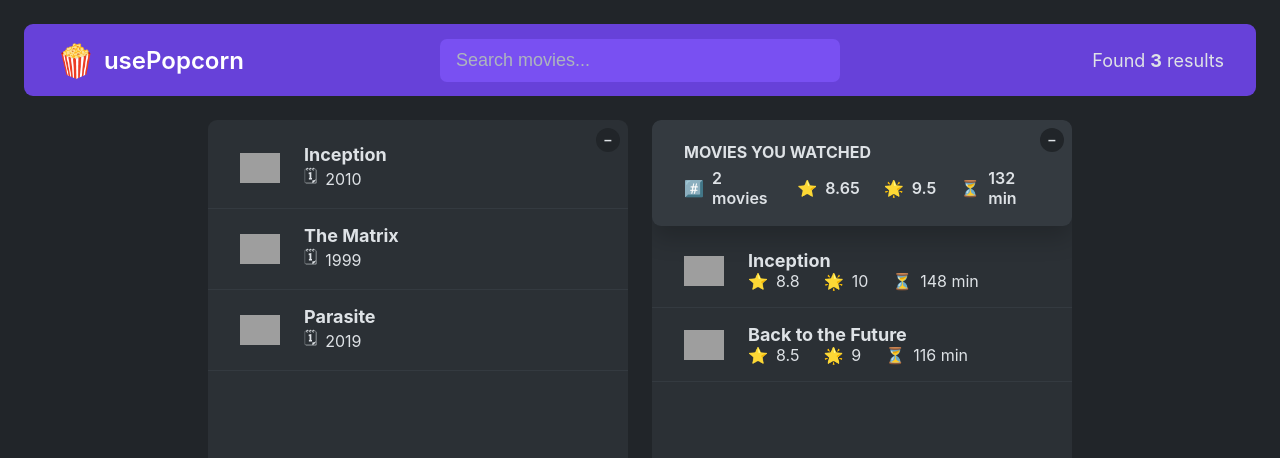
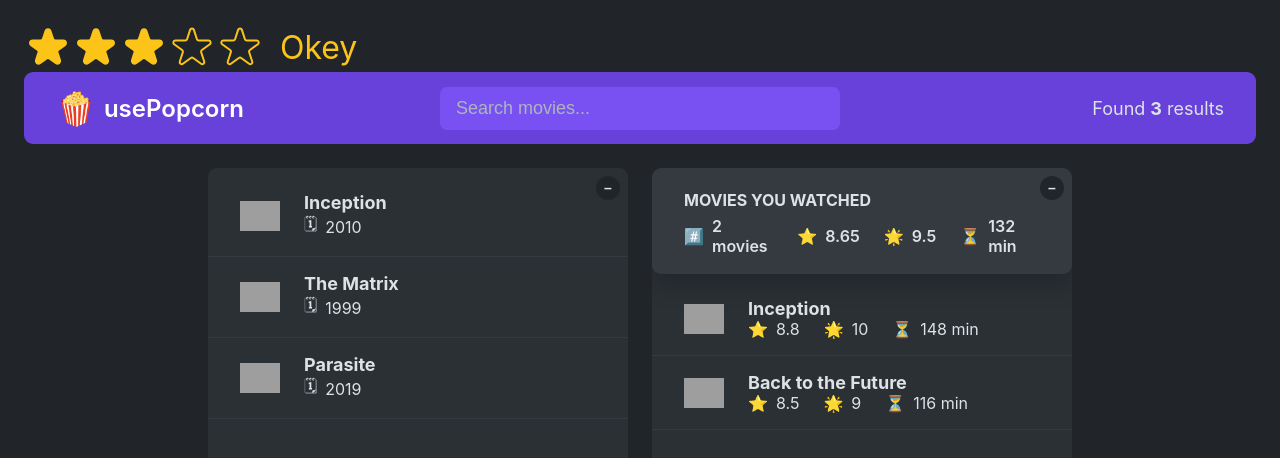
Before and after one commit to rich1eo/usepopcorn, a React (Create React App) app: page / in a window 1280 px wide. Shown: the top 458 px of the page. Built offline with nearby package versions, Linux system fonts and the light colour scheme; grey boxes are pictures that could not be loaded; the HTML template or start-up script is replaced by a standard one.

Commit message:
feature: ListBox, BarNav now reusable, add Stars

```diff
--- a/src/App.tsx
+++ b/src/App.tsx
@@ -1,9 +1,15 @@
-import { useState } from 'react';
+import { ChangeEvent, useState } from 'react';
 import { IMovie } from './types/IMovie';
 import { IWatchedData } from './types/IWatchedData';
 import NavBar from './components/NavBar';
 import ListBox from './components/ListBox';
-import WatchedBox from './components/WatchedBox';
+import Logo from './UI/Logo';
+import Search from './UI/Search';
+import NumResults from './UI/NumResults';
+import MovieList from './components/MovieList';
+import WatchedSummary from './components/WatchedSummary';
+import WatchedList from './components/WatchedList';
+import StarRating from './components/StarRating';
 
 const tempMovieData: IMovie[] = [
   {
@@ -53,34 +59,48 @@
 ];
 
 interface MainProps {
-  movies: IMovie[];
+  children: React.ReactNode;
 }
 
-function Main({ movies }: MainProps) {
-  return (
-    <main className="main">
-      <ListBox movies={movies} />
-      <WatchedBox tempWatchedData={tempWatchedData} />
-    </main>
-  );
+function Main({ children }: MainProps) {
+  return <main className="main">{children}</main>;
 }
 
 export default function App() {
+  const [movies, setMovies] = useState<IMovie[]>(tempMovieData);
+  const [watchedMovies, setWatchedMovies] =
+    useState<IWatchedData[]>(tempWatchedData);
   const [query, setQuery] = useState<string>('');
-  const [movies, setMovies] = useState<IMovie[]>(tempMovieData);
 
-  function handleSetQuery(value: string) {
-    setQuery(value);
+  function handleSetQuery(event: ChangeEvent<HTMLInputElement>) {
+    setQuery(event.target.value);
   }
 
   return (
     <>
-      <NavBar
-        moviesLen={movies.length}
-        query={query}
-        onHandleQuery={handleSetQuery}
+      <StarRating
+        maxRating={5}
+        messages={['Terrible', 'Bad', 'Okey', 'Good', 'Amazing']}
+        defaultRating={3}
       />
-      <Main movies={movies} />
+      <NavBar>
+        <Logo />
+        <Search
+          value={query}
+          onChange={handleSetQuery}
+          placeholder="Search movies..."
+        />
+        <NumResults movies={movies} />
+      </NavBar>
+      <Main>
+        <ListBox>
+          <MovieList movies={movies} />
+        </ListBox>
+        <ListBox>
+          <WatchedSummary watched={watchedMovies} />
+          <WatchedList watched={watchedMovies} />
+        </ListBox>
+      </Main>
     </>
   );
 }
--- a/src/UI/NumResults.tsx
+++ b/src/UI/NumResults.tsx
@@ -1,11 +1,13 @@
+import { IMovie } from '../types/IMovie';
+
 interface NumResultsProps {
-  moviesLen: number;
+  movies: IMovie[];
 }
 
-function NumResults({ moviesLen }: NumResultsProps) {
+function NumResults({ movies }: NumResultsProps) {
   return (
     <p className="num-results">
-      Found <strong>{moviesLen}</strong> results
+      Found <strong>{movies.length}</strong> results
     </p>
   );
 }
--- a/src/components/ListBox.tsx
+++ b/src/components/ListBox.tsx
@@ -1,21 +1,19 @@
 import { useState } from 'react';
 import ButtonToggle from '../UI/ButtonToggle';
-import { IMovie } from '../types/IMovie';
-import MovieList from './MovieList';
 
 interface ListBoxProps {
-  movies: IMovie[];
+  children: React.ReactNode;
 }
 
-function ListBox({ movies }: ListBoxProps) {
-  const [isOpen1, setIsOpen1] = useState<boolean>(true);
+function ListBox({ children }: ListBoxProps) {
+  const [isOpen, setIsOpen] = useState<boolean>(true);
 
   return (
     <div className="box">
-      <ButtonToggle onClick={() => setIsOpen1(open => !open)}>
-        {isOpen1 ? '–' : '+'}
+      <ButtonToggle onClick={() => setIsOpen(open => !open)}>
+        {isOpen ? '–' : '+'}
       </ButtonToggle>
-      {isOpen1 && <MovieList movies={movies} />}
+      {isOpen && children}
     </div>
   );
 }
--- a/src/components/NavBar.tsx
+++ b/src/components/NavBar.tsx
@@ -1,30 +1,9 @@
-import { ChangeEvent } from 'react';
-import Search from '../UI/Search';
-import Logo from '../UI/Logo';
-import NumResults from '../UI/NumResults';
-
 interface NavBarProps {
-  moviesLen: number;
-  query: string;
-  onHandleQuery(value: string): void;
+  children: React.ReactNode;
 }
 
-function NavBar({ moviesLen, query, onHandleQuery }: NavBarProps) {
-  function handleChangeQuery(event: ChangeEvent<HTMLInputElement>) {
-    onHandleQuery(event.target.value);
-  }
-
-  return (
-    <nav className="nav-bar">
-      <Logo />
-      <Search
-        value={query}
-        onChange={handleChangeQuery}
-        placeholder="Search movies..."
-      />
-      <NumResults moviesLen={moviesLen} />
-    </nav>
-  );
+function NavBar({ children }: NavBarProps) {
+  return <nav className="nav-bar">{children}</nav>;
 }
 
 export default NavBar;
--- /dev/null
+++ b/src/components/StarRating.tsx
@@ -0,0 +1,133 @@
+import { useState } from 'react';
+
+const containerStyle: React.CSSProperties = {
+  display: 'flex',
+  alignItems: 'center',
+  gap: '16px',
+};
+
+const starContainerStyle: React.CSSProperties = {
+  display: 'flex',
+};
+
+function StarRating({
+  maxRating = 5,
+  color = '#fcc419',
+  size = 48,
+  className = '',
+  messages = [],
+  defaultRating = 0,
+  onSetRating,
+}: {
+  maxRating?: number;
+  color?: string;
+  size?: number;
+  className?: string;
+  messages?: string[];
+  defaultRating?: number;
+  onSetRating?(rating: number): void;
+}) {
+  const [rating, setRaiting] = useState<number>(defaultRating);
+  const [tempRating, setTempRating] = useState<number>(0);
+
+  const textStyle: React.CSSProperties = {
+    lineHeight: '1',
+    margin: '0',
+    color,
+    fontSize: `${size / 1.5}px`,
+  };
+
+  function handleRating(rating: number) {
+    setRaiting(rating);
+
+    if (onSetRating) {
+      onSetRating(rating);
+    }
+  }
+
+  return (
+    <div style={containerStyle} className={className}>
+      <div style={starContainerStyle}>
+        {Array.from({ length: maxRating }, (_, i) => (
+          <span key={i}>
+            <Star
+              full={tempRating ? tempRating >= i + 1 : rating >= i + 1}
+              onRate={() => handleRating.bind(null, i + 1)}
+              onHoverIn={() => {
+                setTempRating(i + 1);
+              }}
+              onHoverOut={() => setTempRating(0)}
+              color={color}
+              size={size}
+            />
+          </span>
+        ))}
+      </div>
+      <p style={textStyle}>
+        {messages.length === maxRating
+          ? messages[tempRating ? tempRating - 1 : rating - 1]
+          : tempRating || rating || ''}
+      </p>
+    </div>
+  );
+}
+
+export default StarRating;
+
+function Star({
+  onRate,
+  onHoverIn,
+  onHoverOut,
+  full,
+  color,
+  size,
+}: {
+  onRate(): void;
+  onHoverIn(): void;
+  onHoverOut(): void;
+  full: boolean;
+  color: string;
+  size: number;
+}) {
+  const starStyle: React.CSSProperties = {
+    width: `${size}px`,
+    height: `${size}px`,
+    display: 'block',
+    cursor: 'pointer',
+  };
+
+  return (
+    <span
+      role="button"
+      style={starStyle}
+      onClick={onRate}
+      onMouseEnter={onHoverIn}
+      onMouseLeave={onHoverOut}
+    >
+      {full ? (
+        <svg
+          xmlns="http://www.w3.org/2000/svg"
+          viewBox="0 0 20 20"
+          fill={color}
+          stroke={color}
+        >
+          <path d="M9.049 2.927c.3-.921 1.603-.921 1.902 0l1.07 3.292a1 1 0 00.95.69h3.462c.969 0 1.371 1.24.588 1.81l-2.8 2.034a1 1 0 00-.364 1.118l1.07 3.292c.3.921-.755 1.688-1.54 1.118l-2.8-2.034a1 1 0 00-1.175 0l-2.8 2.034c-.784.57-1.838-.197-1.539-1.118l1.07-3.292a1 1 0 00-.364-1.118L2.98 8.72c-.783-.57-.38-1.81.588-1.81h3.461a1 1 0 00.951-.69l1.07-3.292z" />
+        </svg>
+      ) : (
+        <svg
+          xmlns="http://www.w3.org/2000/svg"
+          fill="none"
+          viewBox="0 0 24 24"
+          stroke={color}
+        >
+          <path
+            strokeLinecap="round"
+            strokeLinejoin="round"
+            strokeWidth="{2}"
+            d="M11.049 2.927c.3-.921 1.603-.921 1.902 0l1.519 4.674a1 1 0 00.95.69h4.915c.969 0 1.371 1.24.588 1.81l-3.976 2.888a1 1 0 00-.363 1.118l1.518 4.674c.3.922-.755 1.688-1.538 1.118l-3.976-2.888a1 1 0 00-1.176 0l-3.976 2.888c-.783.57-1.838-.197-1.538-1.118l1.518-4.674a1 1 0 00-.363-1.118l-3.976-2.888c-.784-.57-.38-1.81.588-1.81h4.914a1 1 0 00.951-.69l1.519-4.674z"
+          />
+        </svg>
+      )}
+    </span>
+  );
+}
--- a/src/components/WatchedBox.tsx
+++ /dev/null
@@ -1,30 +0,0 @@
-import { useState } from 'react';
-import { IWatchedData } from '../types/IWatchedData';
-import ButtonToggle from '../UI/ButtonToggle';
-import WatchedSummary from './WatchedSummary';
-import WatchedList from './WatchedList';
-
-interface WatchedBoxProps {
-  tempWatchedData: IWatchedData[];
-}
-
-function WatchedBox({ tempWatchedData }: WatchedBoxProps) {
-  const [watched, setWatched] = useState<IWatchedData[]>(tempWatchedData);
-  const [isOpen2, setIsOpen2] = useState<boolean>(true);
-
-  return (
-    <div className="box">
-      <ButtonToggle onClick={() => setIsOpen2(open => !open)}>
-        {isOpen2 ? '–' : '+'}
-      </ButtonToggle>
-      {isOpen2 && (
-        <>
-          <WatchedSummary watched={watched} />
-          <WatchedList watched={watched} />
-        </>
-      )}
-    </div>
-  );
-}
-
-export default WatchedBox;
```
Also changed, not shown: src/index.css (+0 -33 lines).
